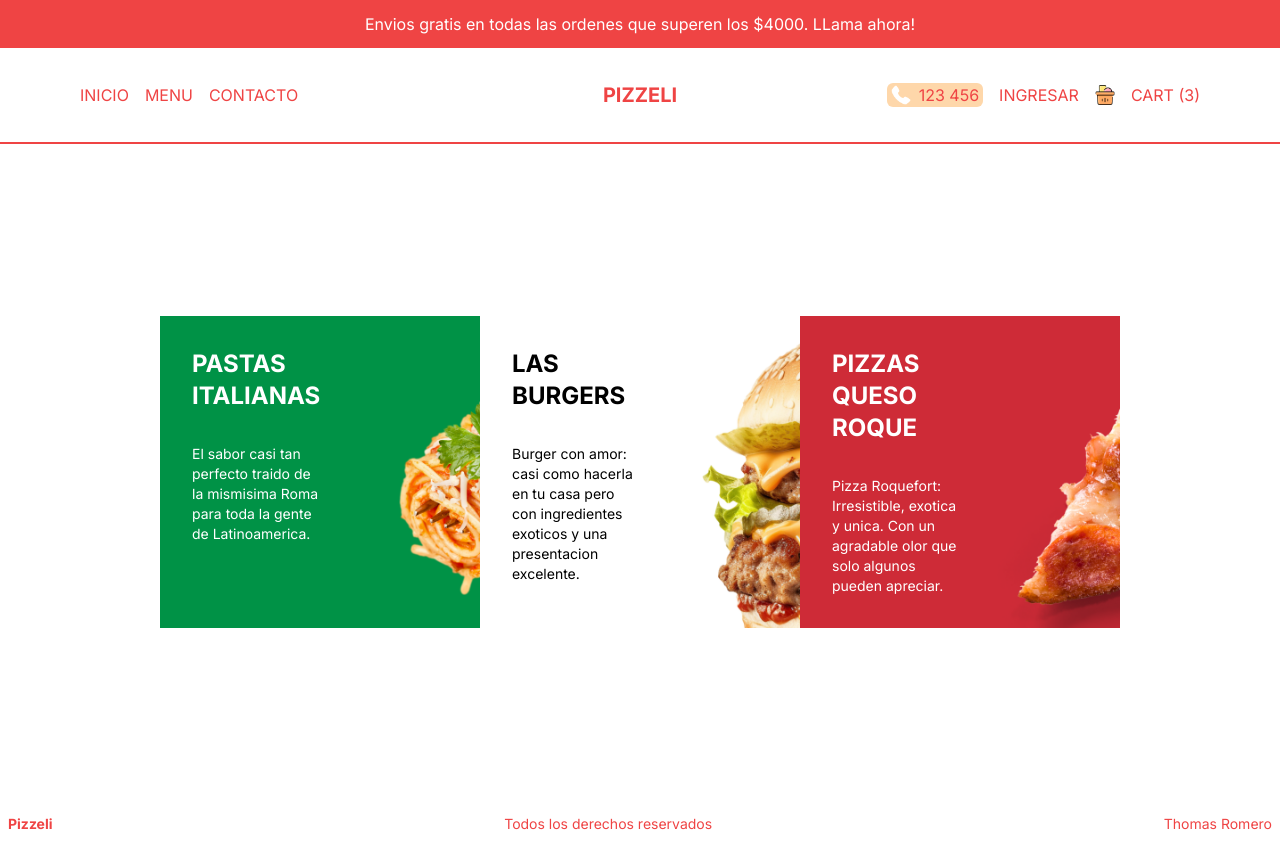
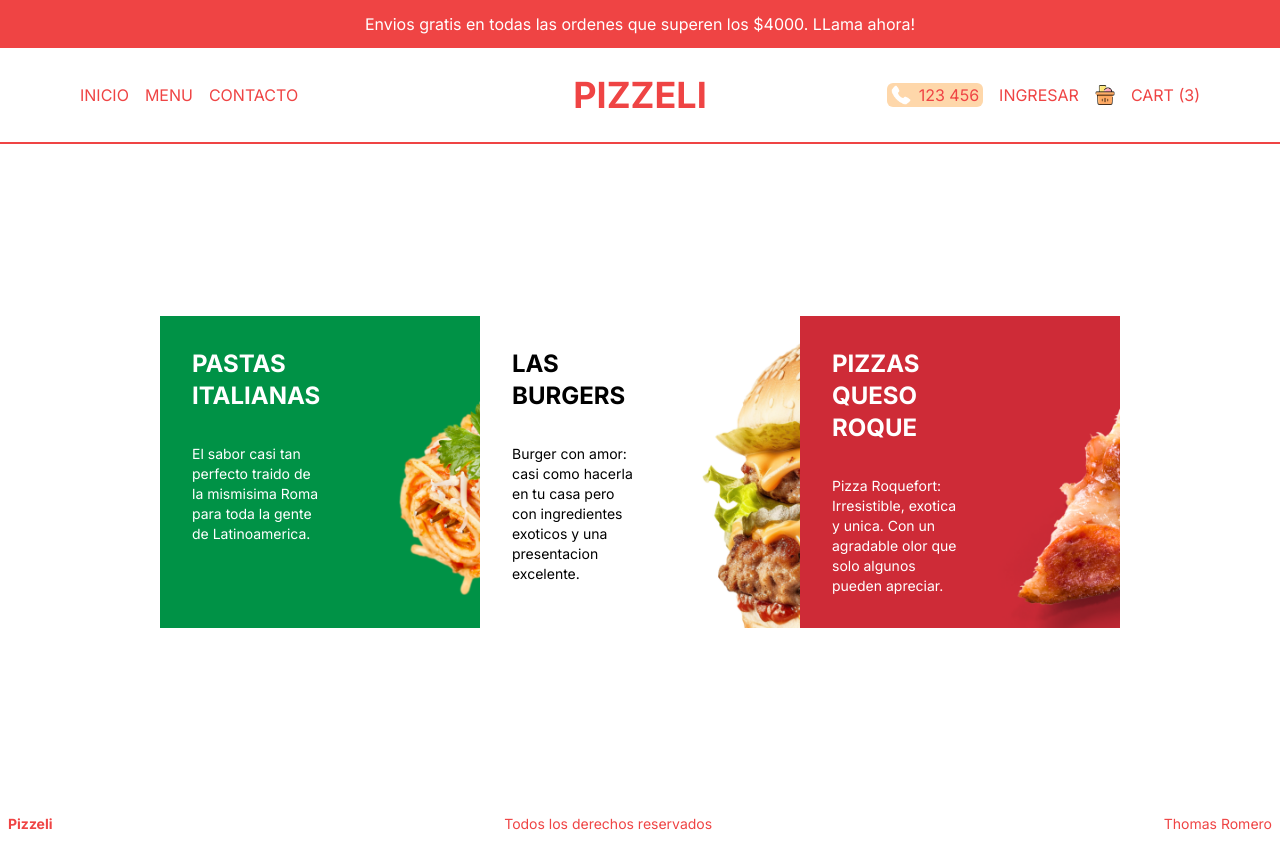
Before and after one commit to Thhomas1/pitzeria, a Next.js app: page /menu in a window 1280 px wide. Built offline with nearby package versions, Linux system fonts and the light colour scheme.

Commit message:
providing for prisma

```diff
--- a/src/app/menu/page.tsx
+++ b/src/app/menu/page.tsx
@@ -15,7 +15,7 @@ const MenuPage = () => {
           <div className={`text-${category.color} w-1/2`}>
             <h1 className="uppercase font-bold text-2xl">{category.title}</h1>
             <p className="text-sm my-8">{category.desc}</p>
-            <button className={`hidden 2xl:block bg-${category.color} text-${category.color === "black" ? "white" : "bg-slate-500"} py-2 px-4 rounded-md`}>Buscar</button>
+            <button className={`hidden 2xl:block bg-${category.color} text-${category.color === "black" ? "white" : "red-500"} py-2 px-4 rounded-md`}>Explorar</button>
           </div>
         </Link>
       ))}
--- a/src/app/page.tsx
+++ b/src/app/page.tsx
@@ -12,3 +12,6 @@ export default function Home() {
     </main>
   )
 }
+
+
+// 12:00
--- a/src/components/Navbar.tsx
+++ b/src/components/Navbar.tsx
@@ -15,7 +15,7 @@ const Navbar = () => {
           <Link href="/" >Contacto</Link>
         </div>
         {/* LOGO */}
-        <div className='text-xl md:font-bold flex-1 md:text-center'>
+        <div className='text-4xl md:font-bold flex-1 md:text-center'>
             <Link href="/">
                 PizzEli
             </Link>
```
